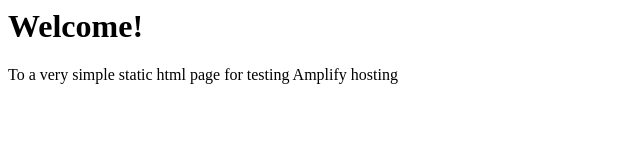
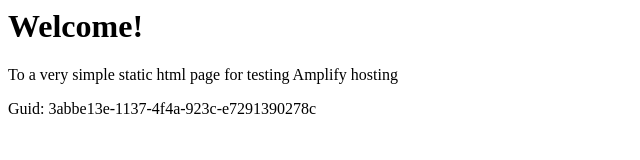
Before and after one commit to aws-aemilia-cmh/Github-PR-Commit-Integration-Test-DoNotTouch-Gith-OKSLNVO2-v1-prod-us-east-2, a website: page src/index.html in a window 1280 px wide. Shown: the whole page, without its empty margins (0-640 px from the left). Drawn offline with Linux system fonts and the light colour scheme.

Commit message:
commit from integ tests

```diff
--- a/src/index.html
+++ b/src/index.html
@@ -1,3 +1,5 @@
+
+
 <html lang="en">
 
 <head>
@@ -10,6 +12,6 @@
 <body>
     <h1>Welcome!</h1>
     <p>To a very simple static html page for testing Amplify hosting</p>
-</body>
+    <p>Guid: 3abbe13e-1137-4f4a-923c-e7291390278c</p></body>
 
 </html>
```
